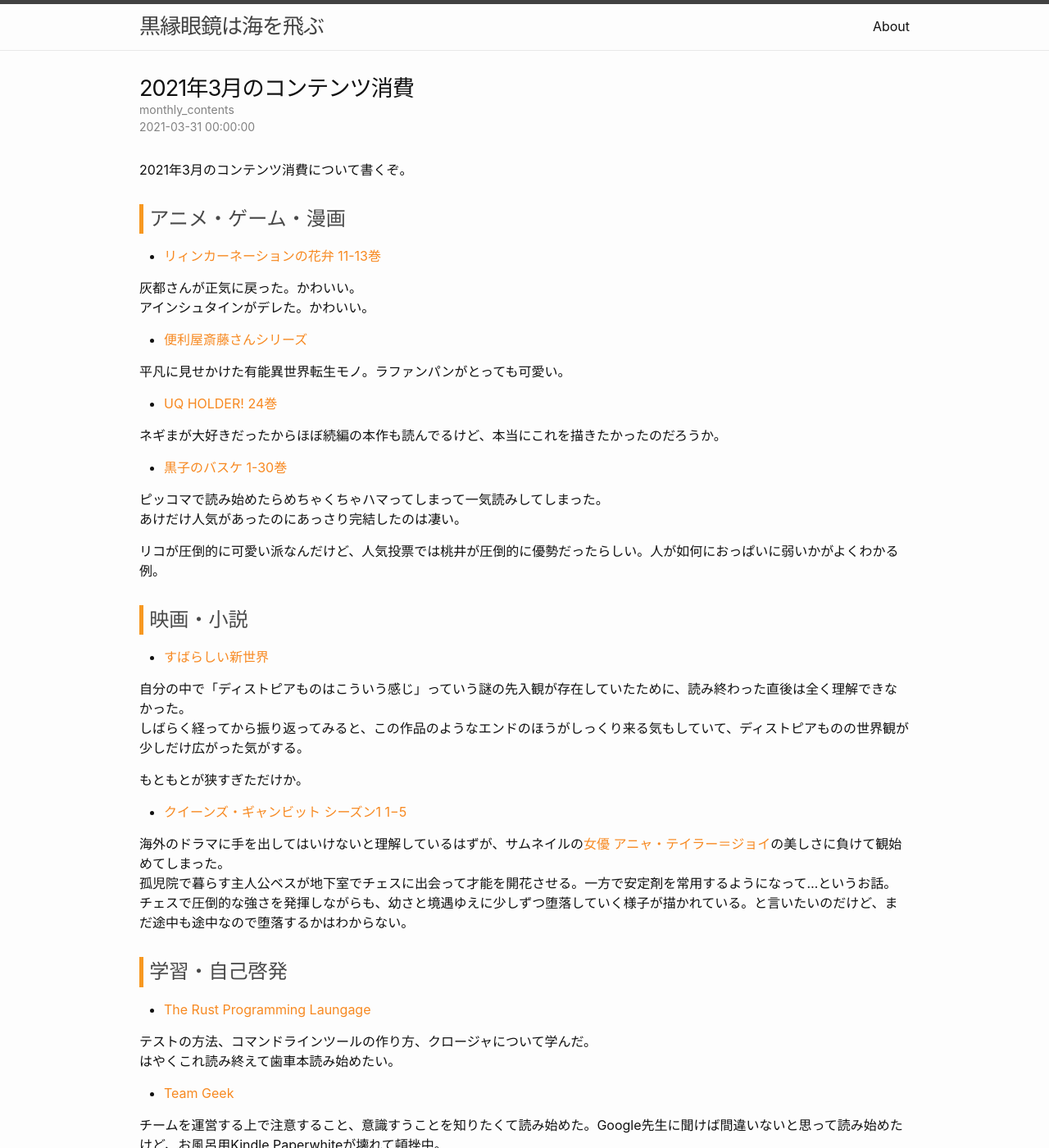
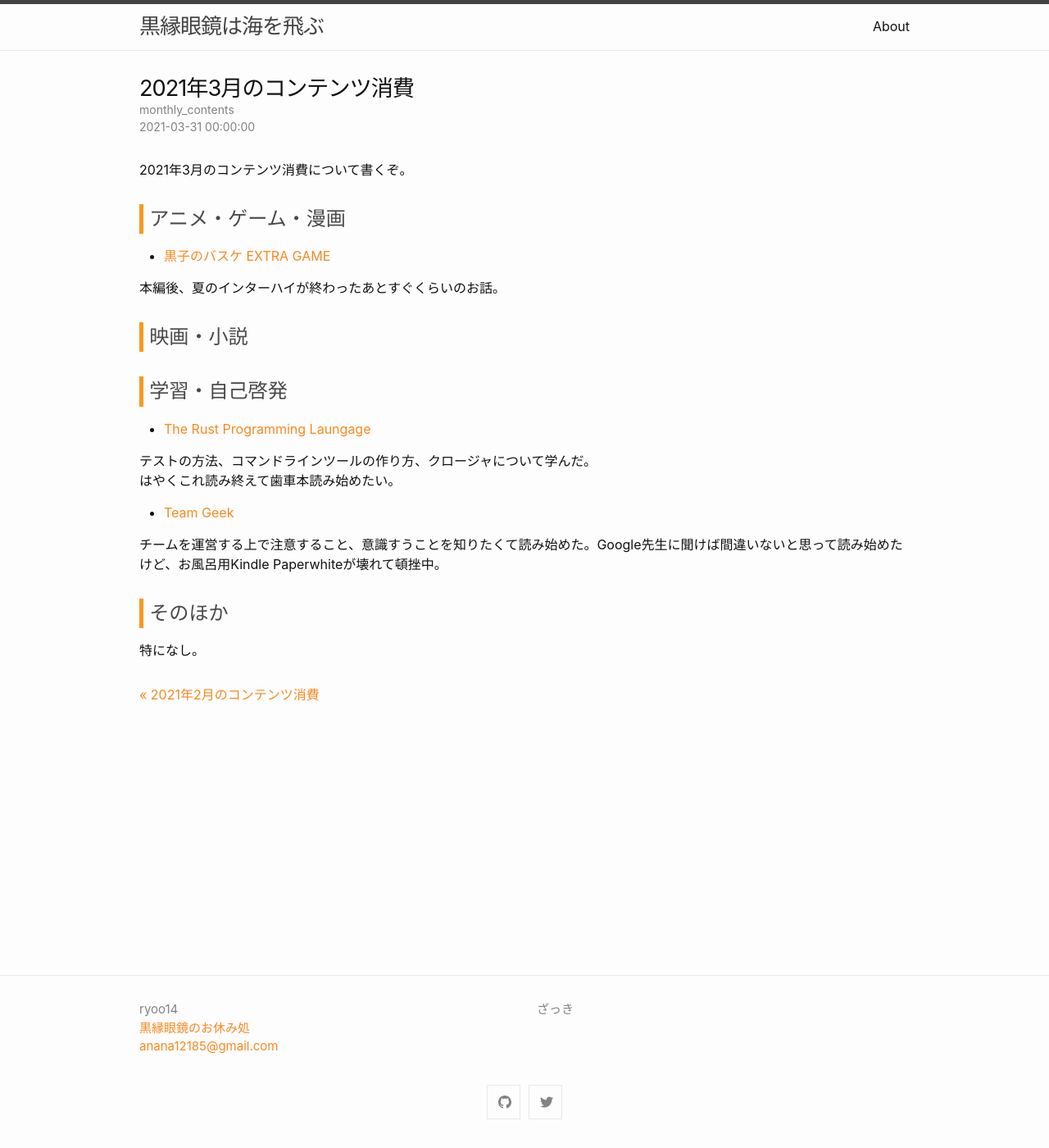
Before and after one commit to ryoo14/blog_ryoo_cc, a Jekyll site: the page built from _posts/2021-03-31-monthly_contents.md, in a window 1280 px wide and 1400 px high. Shown: the whole window at 82% size. Built offline with Jekyll 4.4.1, drawn with Linux system fonts in a browser that asks for light colours.

Commit message:
20210301

```diff
--- a/_posts/2021-03-31-monthly_contents.md
+++ b/_posts/2021-03-31-monthly_contents.md
@@ -7,43 +7,11 @@ categories: monthly_contents
 2021年3月のコンテンツ消費について書くぞ。
 
 ## アニメ・ゲーム・漫画
+- [黒子のバスケ EXTRA GAME](https://amzn.to/3q2Ue0G)
 
-- [リィンカーネーションの花弁 11-13巻](https://amzn.to/3ru8TTx)
-
-灰都さんが正気に戻った。かわいい。
-アインシュタインがデレた。かわいい。
-
-- [便利屋斎藤さんシリーズ](https://amzn.to/3rud81E)
-
-平凡に見せかけた有能異世界転生モノ。ラファンパンがとっても可愛い。
-
-- [UQ HOLDER! 24巻](https://amzn.to/3r6yZfG)
-
-ネギまが大好きだったからほぼ続編の本作も読んでるけど、本当にこれを描きたかったのだろうか。
-
-- [黒子のバスケ 1-30巻](https://amzn.to/2ZULwab)
-
-ピッコマで読み始めたらめちゃくちゃハマってしまって一気読みしてしまった。
-あけだけ人気があったのにあっさり完結したのは凄い。
-
-リコが圧倒的に可愛い派なんだけど、人気投票では桃井が圧倒的に優勢だったらしい。人が如何におっぱいに弱いかがよくわかる例。
-
+本編後、夏のインターハイが終わったあとすぐくらいのお話。
 
 ## 映画・小説
-
-- [すばらしい新世界](https://amzn.to/3lavsJu)
-
-自分の中で「ディストピアものはこういう感じ」っていう謎の先入観が存在していたために、読み終わった直後は全く理解できなかった。
-しばらく経ってから振り返ってみると、この作品のようなエンドのほうがしっくり来る気もしていて、ディストピアものの世界観が少しだけ広がった気がする。
-
-もともとが狭すぎただけか。
-
-- [クイーンズ・ギャンビット シーズン1 1−5](https://www.netflix.com/title/80234304?s=i&trkid=14751296)
-
-海外のドラマに手を出してはいけないと理解しているはずが、サムネイルの[女優 アニャ・テイラー＝ジョイ](https://www.wwdjapan.com/articles/1146829)の美しさに負けて観始めてしまった。
-孤児院で暮らす主人公ベスが地下室でチェスに出会って才能を開花させる。一方で安定剤を常用するようになって…というお話。
-チェスで圧倒的な強さを発揮しながらも、幼さと境遇ゆえに少しずつ堕落していく様子が描かれている。と言いたいのだけど、まだ途中も途中なので堕落するかはわからない。
-
 
 ## 学習・自己啓発
 - [The Rust Programming Laungage](https://doc.rust-jp.rs/book-ja/title-page.html)
```
